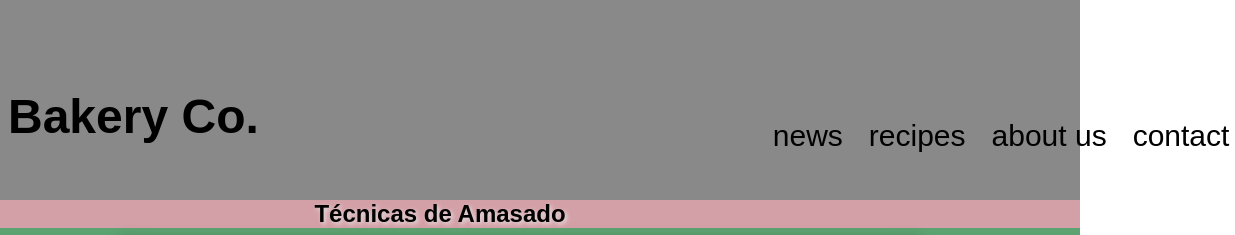
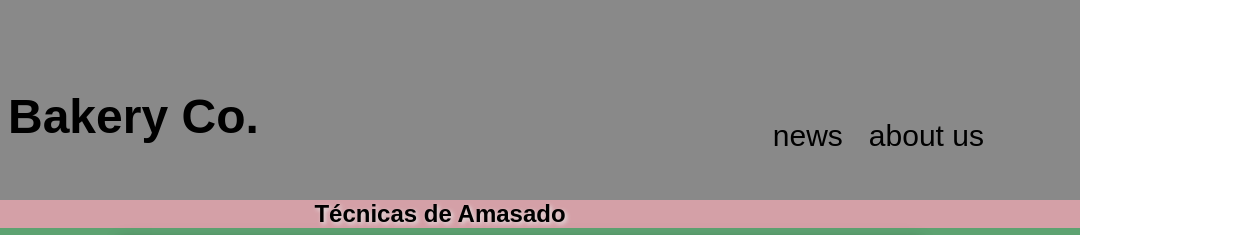
Before and after one commit to PiaGrasset/Aplicando_Sass-Pia_Grasset, a plain HTML site: page index.html in a window 1280 px wide. Shown: the top 235 px of the page, 200-1435 px from the left, 1235 px wide, since content can reach past the window. Drawn offline with Linux system fonts and the light colour scheme; grey boxes are pictures that could not be loaded.

Commit message:
borré links de más del nav

```diff
--- a/index.html
+++ b/index.html
@@ -16,9 +16,7 @@
 				<nav>
 					<ul>
 						<li><a href="./news.html">news</a></li>
-						<li><a href="./recipes.html">recipes</a></li>
 						<li><a href="./aboutUs.html">about us</a></li>
-						<li><a href="./contact.html">contact</a></li>
 					</ul>
 				</nav>
 		    </header>
```
